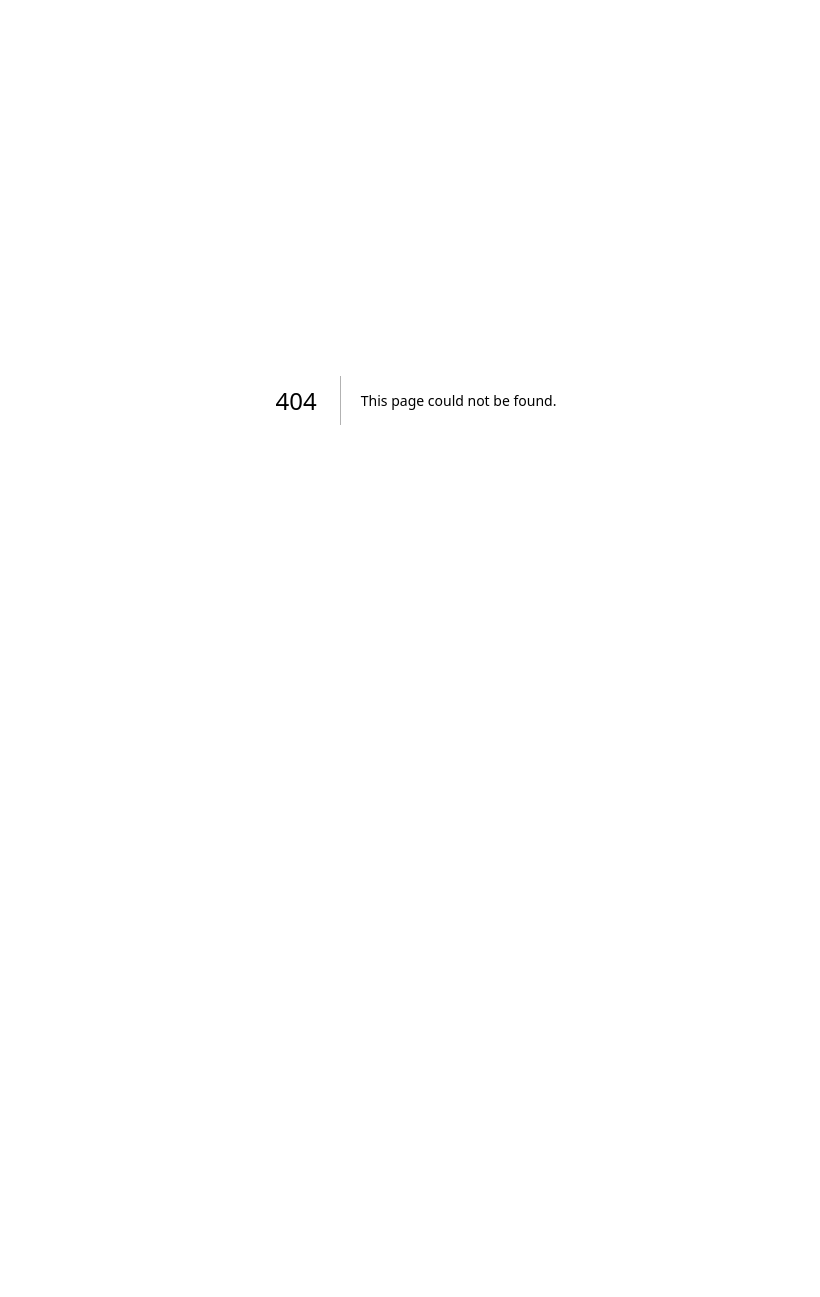
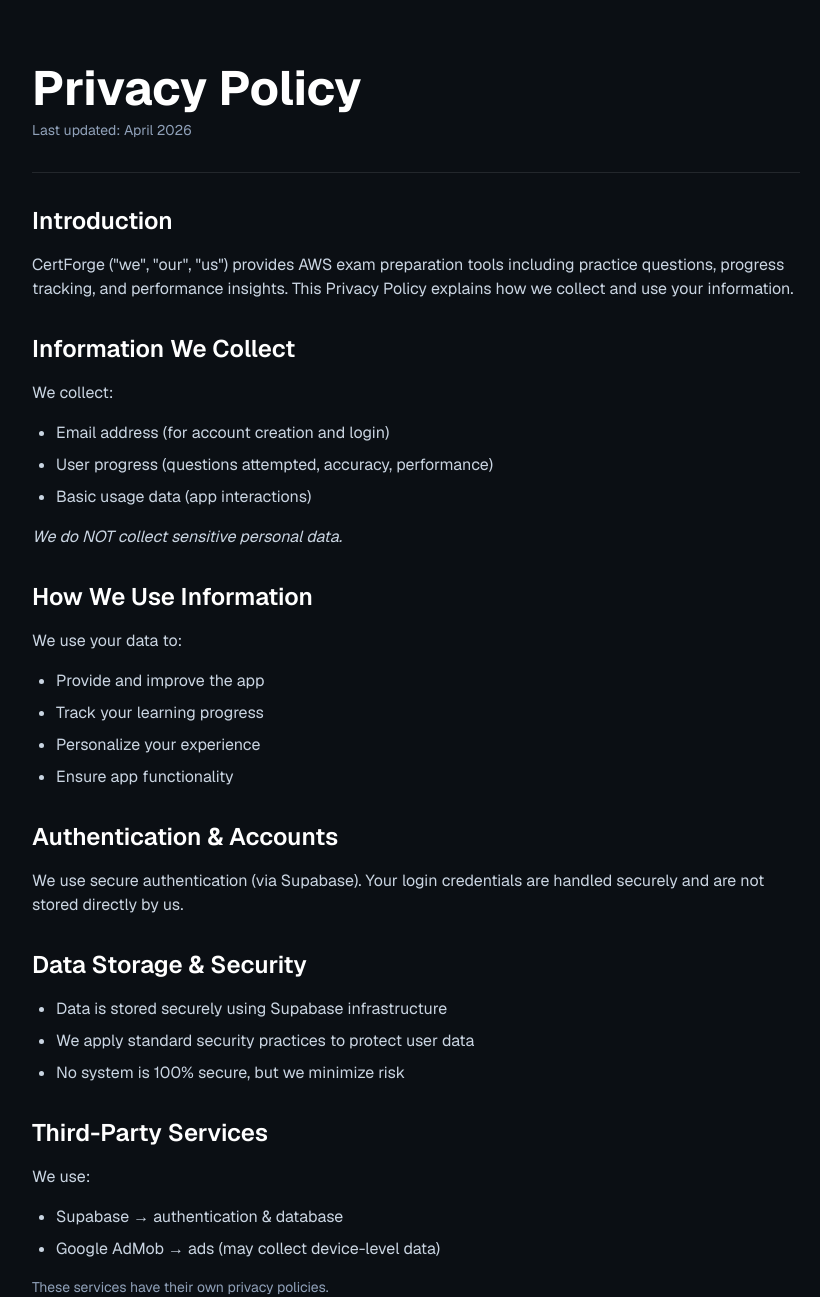
Before and after one commit to realtahailyas/certforge-site, a Next.js app: page /privacy in a window 1280 px wide. Before the commit this address had no page. Shown: the top 1297 px of the page, without its empty margins (224-1044 px from the left). Before the commit the page ends 800 px from the top, so only its background shows below. Built offline with nearby package versions, Linux system fonts and the light colour scheme.

Commit message:
add privacy policy page

```diff
--- /dev/null
+++ b/src/app/privacy/page.tsx
@@ -0,0 +1,108 @@
+export default function PrivacyPage() {
+  return (
+    <main className="min-h-screen bg-[#0B0F14] px-4 py-10 sm:px-6 sm:py-16">
+      <article className="mx-auto max-w-3xl space-y-8 text-slate-300">
+        <header className="space-y-2 border-b border-white/10 pb-8">
+          <h1 className="text-4xl font-bold text-white sm:text-5xl">Privacy Policy</h1>
+          <p className="text-sm text-slate-400">Last updated: April 2026</p>
+        </header>
+
+        <section className="space-y-4">
+          <h2 className="text-2xl font-semibold text-white">Introduction</h2>
+          <p>
+            CertForge ("we", "our", "us") provides AWS exam preparation tools including practice questions, progress tracking, and performance insights. This Privacy Policy explains how we collect and use your information.
+          </p>
+        </section>
+
+        <section className="space-y-4">
+          <h2 className="text-2xl font-semibold text-white">Information We Collect</h2>
+          <p>We collect:</p>
+          <ul className="space-y-2 pl-6 list-disc">
+            <li>Email address (for account creation and login)</li>
+            <li>User progress (questions attempted, accuracy, performance)</li>
+            <li>Basic usage data (app interactions)</li>
+          </ul>
+          <p className="italic">We do NOT collect sensitive personal data.</p>
+        </section>
+
+        <section className="space-y-4">
+          <h2 className="text-2xl font-semibold text-white">How We Use Information</h2>
+          <p>We use your data to:</p>
+          <ul className="space-y-2 pl-6 list-disc">
+            <li>Provide and improve the app</li>
+            <li>Track your learning progress</li>
+            <li>Personalize your experience</li>
+            <li>Ensure app functionality</li>
+          </ul>
+        </section>
+
+        <section className="space-y-4">
+          <h2 className="text-2xl font-semibold text-white">Authentication & Accounts</h2>
+          <p>We use secure authentication (via Supabase). Your login credentials are handled securely and are not stored directly by us.</p>
+        </section>
+
+        <section className="space-y-4">
+          <h2 className="text-2xl font-semibold text-white">Data Storage & Security</h2>
+          <ul className="space-y-2 pl-6 list-disc">
+            <li>Data is stored securely using Supabase infrastructure</li>
+            <li>We apply standard security practices to protect user data</li>
+            <li>No system is 100% secure, but we minimize risk</li>
+          </ul>
+        </section>
+
+        <section className="space-y-4">
+          <h2 className="text-2xl font-semibold text-white">Third-Party Services</h2>
+          <p>We use:</p>
+          <ul className="space-y-2 pl-6 list-disc">
+            <li>Supabase → authentication & database</li>
+            <li>Google AdMob → ads (may collect device-level data)</li>
+          </ul>
+          <p className="text-slate-400 text-sm">These services have their own privacy policies.</p>
+        </section>
+
+        <section className="space-y-4">
+          <h2 className="text-2xl font-semibold text-white">Cookies / Tracking</h2>
+          <ul className="space-y-2 pl-6 list-disc">
+            <li>We may use minimal tracking for analytics and performance improvements.</li>
+            <li>We do NOT use invasive tracking.</li>
+          </ul>
+        </section>
+
+        <section className="space-y-4">
+          <h2 className="text-2xl font-semibold text-white">User Rights</h2>
+          <p>You can:</p>
+          <ul className="space-y-2 pl-6 list-disc">
+            <li>Request account deletion</li>
+            <li>Stop using the app anytime</li>
+          </ul>
+        </section>
+
+        <section className="space-y-4">
+          <h2 className="text-2xl font-semibold text-white">Data Retention</h2>
+          <p>We retain data only as long as your account is active or needed for service functionality.</p>
+        </section>
+
+        <section className="space-y-4">
+          <h2 className="text-2xl font-semibold text-white">Children's Privacy</h2>
+          <p>This app is not intended for children under 13.</p>
+        </section>
+
+        <section className="space-y-4">
+          <h2 className="text-2xl font-semibold text-white">Changes to Policy</h2>
+          <p>We may update this policy. Changes will be reflected on this page.</p>
+        </section>
+
+        <section className="space-y-4 border-t border-white/10 pt-8">
+          <h2 className="text-2xl font-semibold text-white">Contact</h2>
+          <p>For questions, contact:</p>
+          <a
+            href="mailto:support@certforge.app"
+            className="inline-block text-cyan-400 transition hover:text-cyan-300 underline"
+          >
+            support@certforge.app
+          </a>
+        </section>
+      </article>
+    </main>
+  );
+}
```
